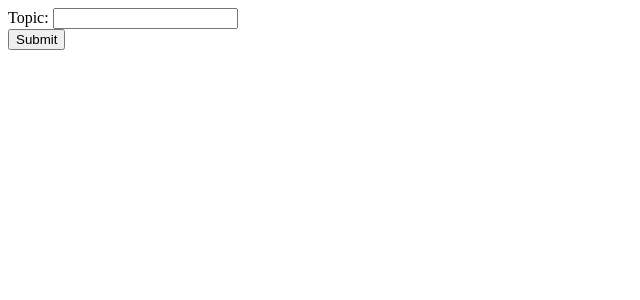
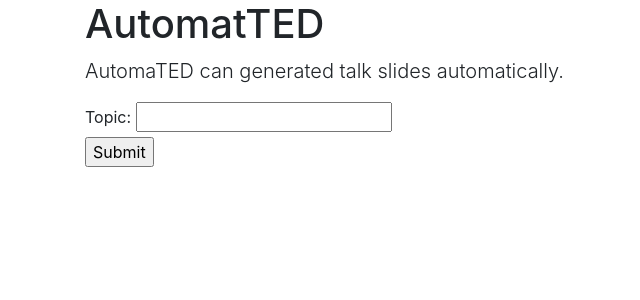
Before and after one commit to korymath/talk-generator, a Flask app: page / in a window 1280 px wide. Shown: the top 300 px of the page, without its empty margins (0-640 px from the left). Run offline with Flask 2, Linux system fonts and the light colour scheme; some libraries are stand-ins or nearby versions.

Commit message:
building out the index

```diff
--- a/templates/index.html
+++ b/templates/index.html
@@ -1,9 +1,30 @@
 <!DOCTYPE html PUBLIC "-//W3C//DTD XHTML 1.0 Strict//EN" "http://www.w3.org/TR/xhtml1/DTD/xhtml1-strict.dtd">
 <html>
     <head>
-        <title>Reusable Form Demo</title>
+        <!-- Required meta tags -->
+        <meta charset="utf-8">
+        <meta name="viewport" content="width=device-width, initial-scale=1, shrink-to-fit=no">
+        <link rel="stylesheet" href="https://stackpath.bootstrapcdn.com/bootstrap/4.1.3/css/bootstrap.min.css" integrity="sha384-MCw98/SFnGE8fJT3GXwEOngsV7Zt27NXFoaoApmYm81iuXoPkFOJwJ8ERdknLPMO" crossorigin="anonymous">
+        <title>AutomaTED</title>
     </head>
     <body>
+        <div class="container">
+        <h1>AutomatTED</h1>
+        <p class="lead">AutomaTED can generated talk slides automatically.</p>
+        <form action="" method="post">
+            <div class="form-group">
+                {{ form.csrf }}
+
+                <div class="input text">
+                    {{ form.talk_topic.label }} {{ form.talk_topic }}
+                </div>
+
+                <div class="input submit">
+                    <input type="submit" value="Submit" />
+                </div>
+            </div>
+        </form>
+
         {% with messages = get_flashed_messages(with_categories=true) %}
             {% if messages %}
                 <ul>
@@ -13,16 +34,9 @@
                 </ul>
             {% endif %}
         {% endwith %}
-        <form action="" method="post">
-            {{ form.csrf }}
-
-            <div class="input text">
-                {{ form.talk_topic.label }} {{ form.talk_topic }}
-            </div>
-
-            <div class="input submit">
-                <input type="submit" value="Submit" />
-            </div>
-        </form>
+    </div>
+    <script src="https://code.jquery.com/jquery-3.3.1.slim.min.js" integrity="sha384-q8i/X+965DzO0rT7abK41JStQIAqVgRVzpbzo5smXKp4YfRvH+8abtTE1Pi6jizo" crossorigin="anonymous"></script>
+    <script src="https://cdnjs.cloudflare.com/ajax/libs/popper.js/1.14.3/umd/popper.min.js" integrity="sha384-ZMP7rVo3mIykV+2+9J3UJ46jBk0WLaUAdn689aCwoqbBJiSnjAK/l8WvCWPIPm49" crossorigin="anonymous"></script>
+    <script src="https://stackpath.bootstrapcdn.com/bootstrap/4.1.3/js/bootstrap.min.js" integrity="sha384-ChfqqxuZUCnJSK3+MXmPNIyE6ZbWh2IMqE241rYiqJxyMiZ6OW/JmZQ5stwEULTy" crossorigin="anonymous"></script>
     </body>
 </html>
```
